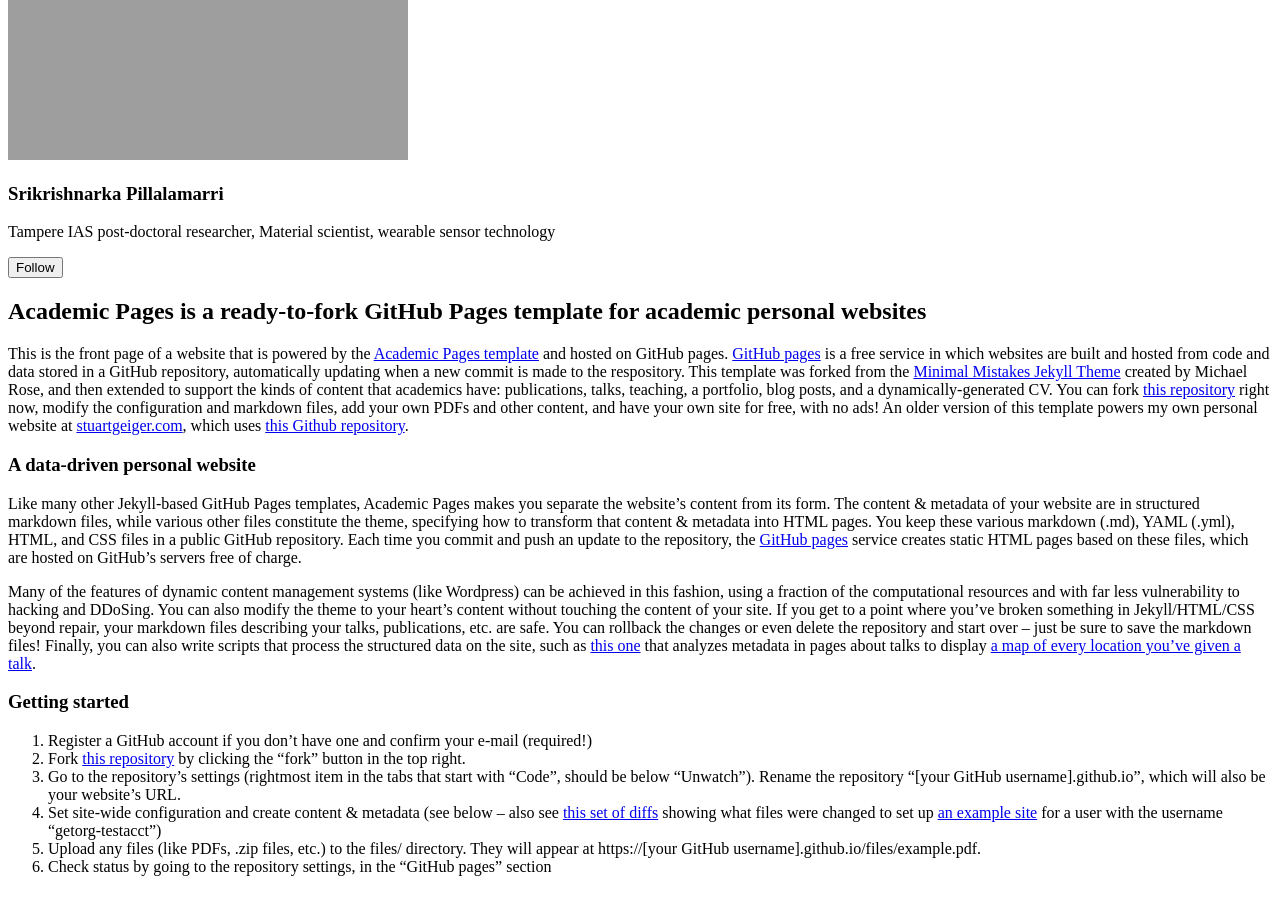
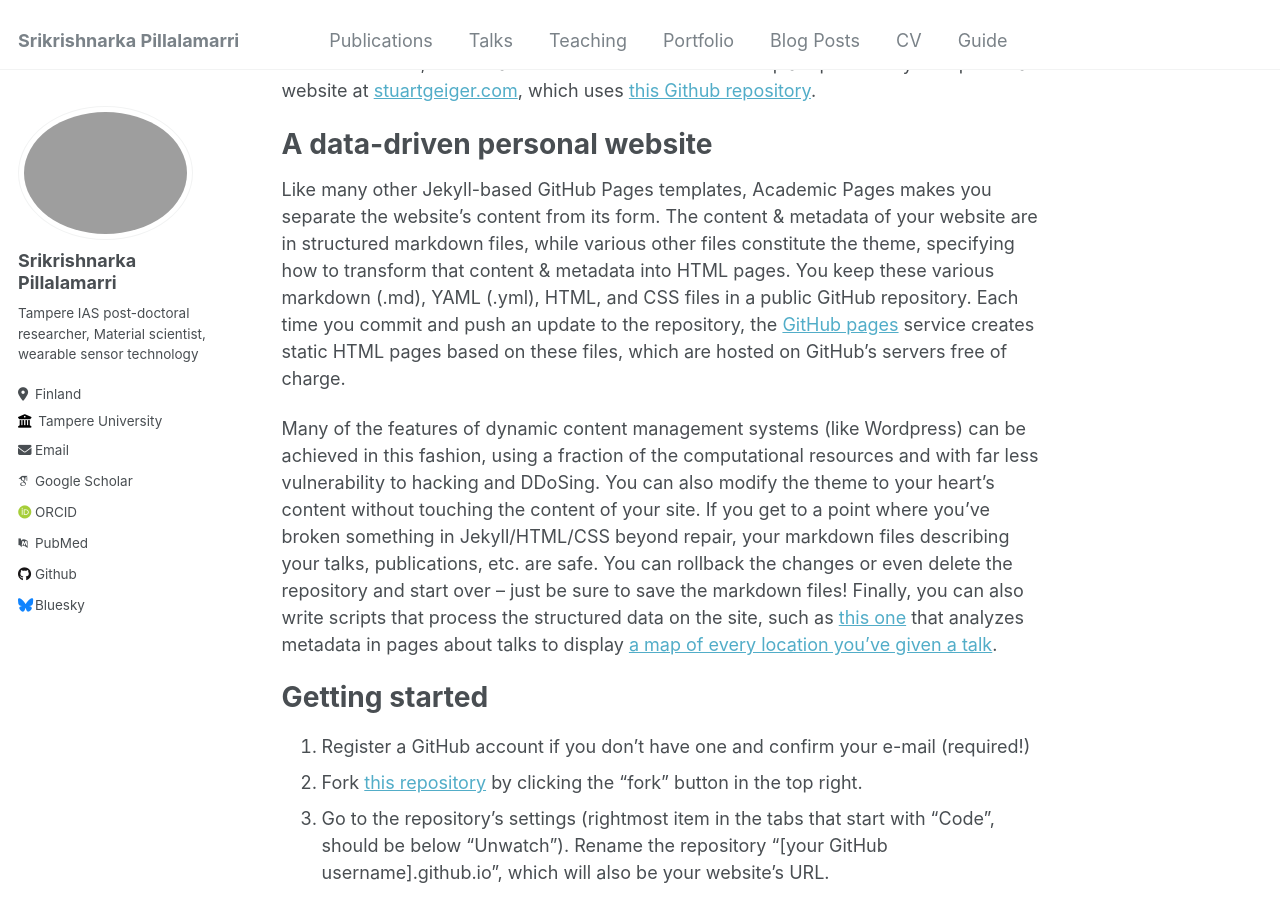
Before and after one commit to Srikrishnarka/academic_webpage, a Jekyll site: the page built from _pages/about.md, in a window 1280 px wide and 900 px high, scrolled down 342 px. Built offline with Jekyll 4.4.1, drawn with Linux system fonts in a browser that asks for light colours; some web fonts are replaced; a script bundle is joined from its source files by our own code; library files that are not in the unit come from our copies; part of the change alters nothing that is shown.

```diff
--- a/_config.yml
+++ b/_config.yml
@@ -13,7 +13,7 @@ title_separator          : "-"
 name                     : &name "Srikrishnarka Pillalamarri"
 description              : &description "personal description"
 url                      : https://srikrishnarka.github.io/academic_webpage/ # the base hostname & protocol for your site e.g. "https://srikrishnarka.github.io/academic_webpage/"
-baseurl                  : "/academic_webpage"
+baseurl                  : ""
 repository               : "srikrishnarka/srikrishnarka.github.io/academic_webpage/"
 
 # Site Author - The following control what appear as part of the author content on the side bar.
```
